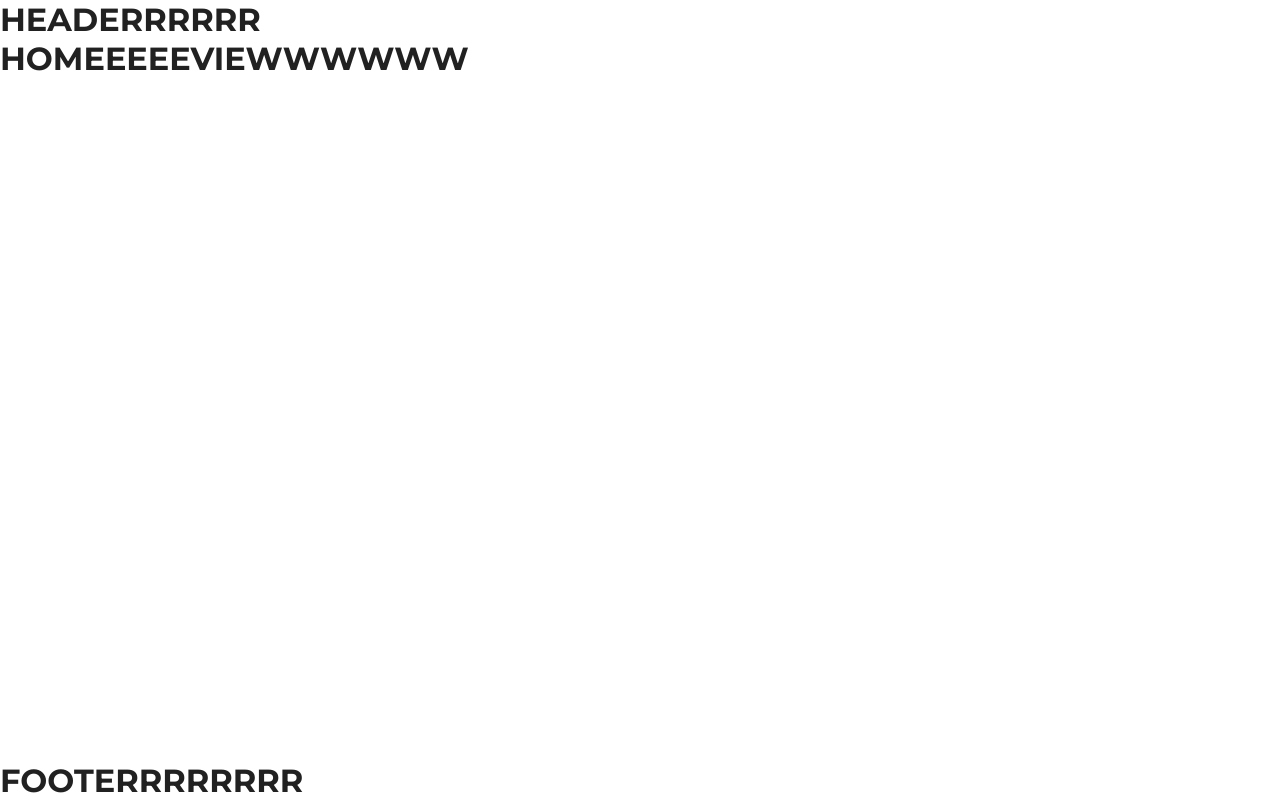
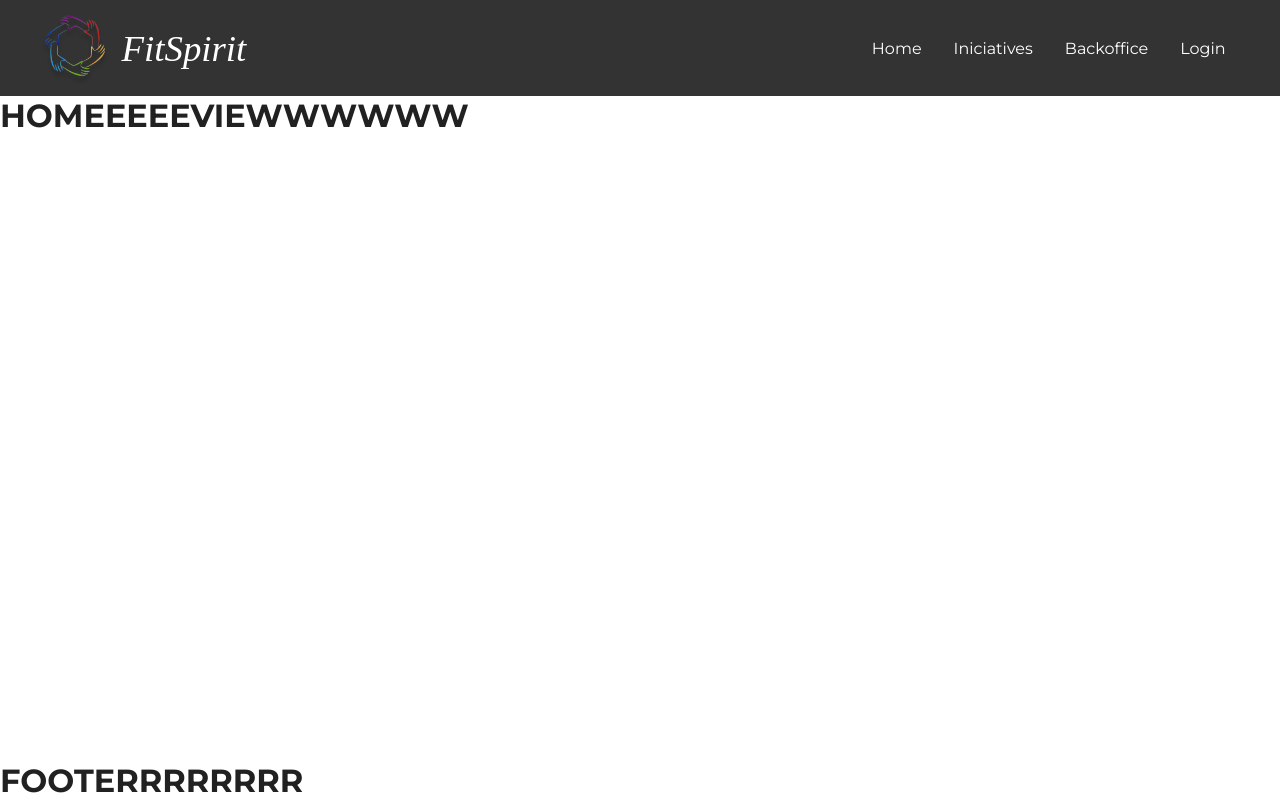
Before and after one commit to LuisSilva7/fitSpirit-project, a Vue app: page / in a window 1280 px wide. Built offline with nearby package versions, Linux system fonts and the light colour scheme; no server answers.

Commit message:
Starting made header

```diff
--- a/src/App.vue
+++ b/src/App.vue
@@ -13,7 +13,6 @@ import HeaderComponent from "./components/shared/HeaderComponent.vue";
 import FooterComponent from "./components/shared/FooterComponent.vue";
 
 export default {
-  name: "App",
   components: {
     HeaderComponent,
     FooterComponent,
--- a/src/components/shared/HeaderComponent.vue
+++ b/src/components/shared/HeaderComponent.vue
@@ -1,9 +1,112 @@
 <template>
-  <h1>HEADERRRRRR</h1>
+  <header>
+    <div class="logo-container">
+      <div class="image-container">
+        <img src="../../assets/images/fitSpirit-logo.png" alt="Logo" />
+      </div>
+      <span class="association-name">FitSpirit</span>
+    </div>
+    <nav>
+      <ul :class="{ 'nav-links': true, active: isMenuActive }">
+        <li><a href="#">Home</a></li>
+        <li><a href="#">Iniciatives</a></li>
+        <li><a href="#">Backoffice</a></li>
+        <li><a href="#">Login</a></li>
+      </ul>
+      <div class="hamburger" @click="toggleMenu">&#9776;</div>
+    </nav>
+  </header>
 </template>
 
 <script>
-export default {};
+export default {
+  data() {
+    return {
+      isMenuActive: false,
+    };
+  },
+  methods: {
+    toggleMenu() {
+      this.isMenuActive = !this.isMenuActive;
+    },
+  },
+};
 </script>
 
-<style></style>
+<style scoped>
+header {
+  display: flex;
+  justify-content: space-between;
+  align-items: center;
+  padding-left: 2%;
+  padding-right: 3%;
+  background-color: #333; /*ver*/
+}
+
+.logo-container {
+  display: flex;
+  align-items: center;
+}
+
+.image-container {
+  height: 6rem;
+  width: 6rem;
+}
+
+.image-container img {
+  height: 100%;
+  width: 100%;
+}
+
+.association-name {
+  font-style: italic;
+  font-family: "Times New Roman", Times, serif;
+  font-size: 2.3rem;
+  color: white;
+}
+
+.nav-links {
+  display: flex;
+  list-style: none;
+}
+
+.nav-links li {
+  margin: 0 1rem;
+}
+
+.nav-links a {
+  color: white;
+  text-decoration: none;
+}
+
+.hamburger {
+  display: none;
+  font-size: 24px;
+  cursor: pointer;
+}
+
+@media (max-width: 768px) {
+  .nav-links {
+    display: none;
+    flex-direction: column;
+    width: 100%;
+    position: absolute;
+    top: 6rem;
+    left: 0;
+    background-color: #333;
+  }
+
+  .nav-links.active {
+    display: flex;
+  }
+
+  .nav-links li {
+    margin: 0.7rem 0;
+    text-align: center;
+  }
+
+  .hamburger {
+    display: block;
+  }
+}
+</style>
```
